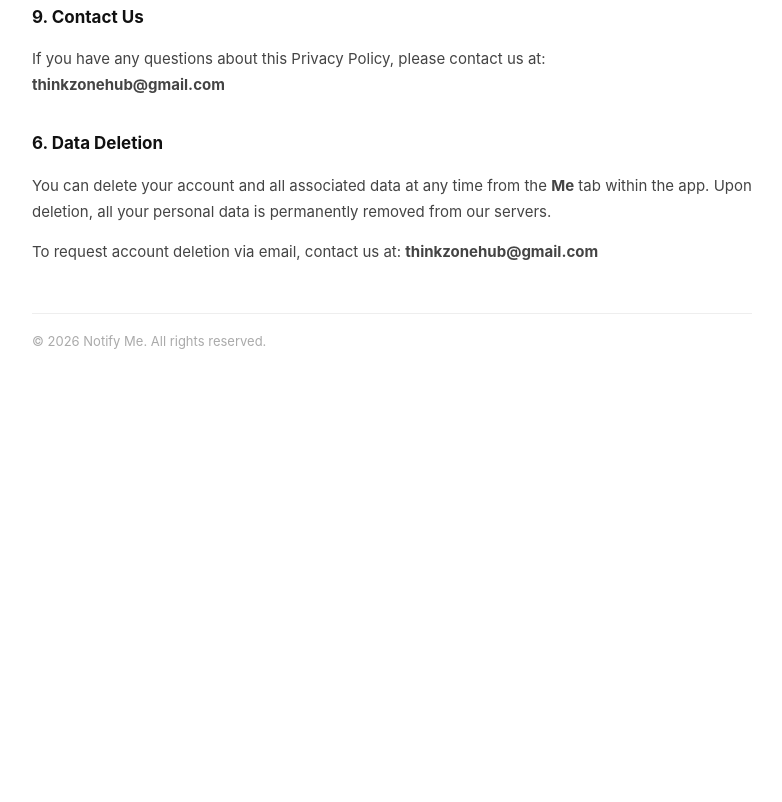
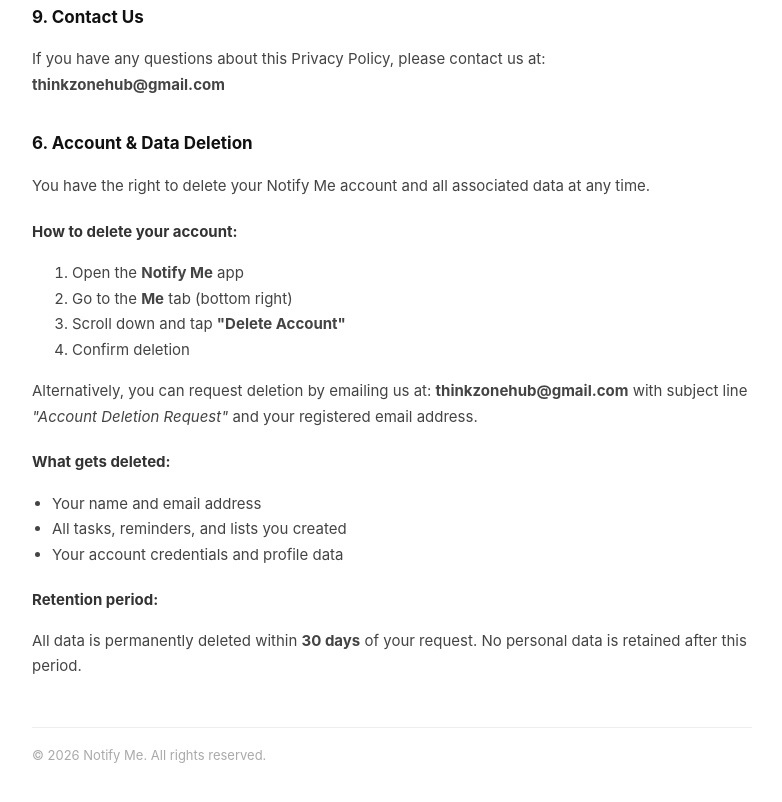
Before and after one commit to Shubham-git-soni/notifyme-privacy-policy, a plain HTML site: page Index.html in a window 1280 px wide. Shown: the part 1373-2175 px from the top of the page, without its empty margins (248-1030 px from the left). Before the commit the page ends 1765 px from the top, so only its background shows below. Drawn offline with Linux system fonts and the light colour scheme.

Commit message:
Revise account deletion instructions and details
Updated the account deletion section with detailed steps and information.

```diff
--- a/Index.html
+++ b/Index.html
@@ -71,13 +71,33 @@
   <h2>9. Contact Us</h2>
   <p>If you have any questions about this Privacy Policy, please contact us at:<br/>
      <strong>thinkzonehub@gmail.com</strong></p>
-  <h2 id="deletion">6. Data Deletion</h2>
 
-<p>You can delete your account and all associated data at any time from the
-   <strong>Me</strong> tab within the app. Upon deletion, all your personal data
-   is permanently removed from our servers.</p>
-<p>To request account deletion via email, contact us at:
-   <strong>thinkzonehub@gmail.com</strong></p>
+  <h2 id="deletion">6. Account & Data Deletion</h2>
+<p>You have the right to delete your Notify Me account and all associated data at any time.</p>
+
+<h3 style="font-size:15px; color:#333; margin-top:20px;">How to delete your account:</h3>
+<ol>
+  <li>Open the <strong>Notify Me</strong> app</li>
+  <li>Go to the <strong>Me</strong> tab (bottom right)</li>
+  <li>Scroll down and tap <strong>"Delete Account"</strong></li>
+  <li>Confirm deletion</li>
+</ol>
+
+<p>Alternatively, you can request deletion by emailing us at:
+   <strong>thinkzonehub@gmail.com</strong> with subject line
+   <em>"Account Deletion Request"</em> and your registered email address.</p>
+
+<h3 style="font-size:15px; color:#333; margin-top:20px;">What gets deleted:</h3>
+<ul>
+  <li>Your name and email address</li>
+  <li>All tasks, reminders, and lists you created</li>
+  <li>Your account credentials and profile data</li>
+</ul>
+
+<h3 style="font-size:15px; color:#333; margin-top:20px;">Retention period:</h3>
+<p>All data is permanently deleted within <strong>30 days</strong> of your request.
+   No personal data is retained after this period.</p>
+
 
 
   <footer>© 2026 Notify Me. All rights reserved.</footer>
```
